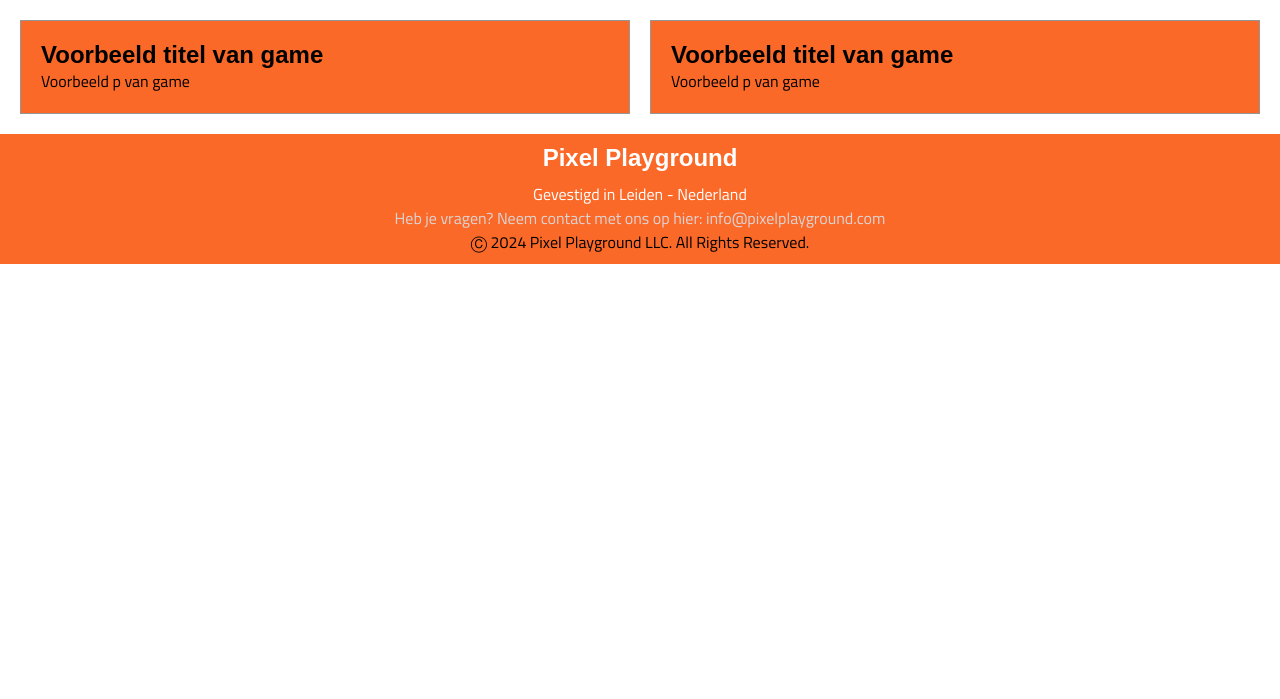
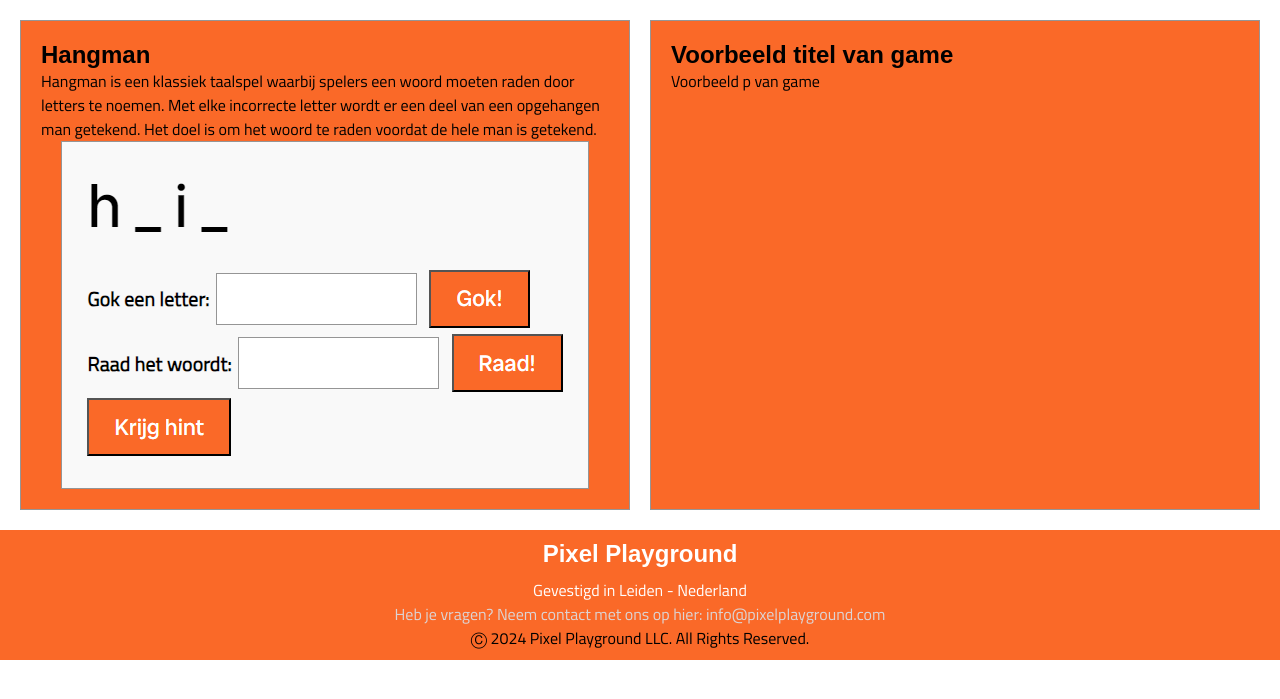
Before and after one commit to 3SWDG-Webdev-AO/Groep-11-Luuk-Bouwmeester, a PHP site: page /games/index.php in a window 1280 px wide. Shown: the part 64-763 px from the top of the page. Run offline with PHP 8.4, Linux system fonts and the light colour scheme; some web fonts are replaced.

Commit message:
Hangman game toegevoegd aan games overzicht, kleine css toevoeging voor afbeeldingen

```diff
--- a/paginas/games/index.php
+++ b/paginas/games/index.php
@@ -20,8 +20,11 @@
 
             <section class="game">
 
-                <h1>Voorbeeld titel van game</h1>
-                <p>Voorbeeld p van game</p>
+                <h1>Hangman</h1>
+                <p>Hangman is een klassiek taalspel waarbij spelers een woord moeten raden door letters te noemen. Met elke incorrecte letter wordt er een deel van een opgehangen man getekend. Het doel is om het woord te raden voordat de hele man is getekend.</p>
+                <a href="game/hangman/index.php">
+                    <img src="img/hangman.png" alt="Afbeelding van de hangman game">
+                </a>
 
             </section>
 
--- a/shared/css/style.css
+++ b/shared/css/style.css
@@ -259,6 +259,13 @@ section.game p {
     font-size: 16px;
 }
 
+section.game img {
+    display: block;
+    margin: 0 auto;
+    max-width: 100%;
+    height: auto;
+}
+
 /* hangman game styles */
 section.hangman_container {
     display: flex;
```
